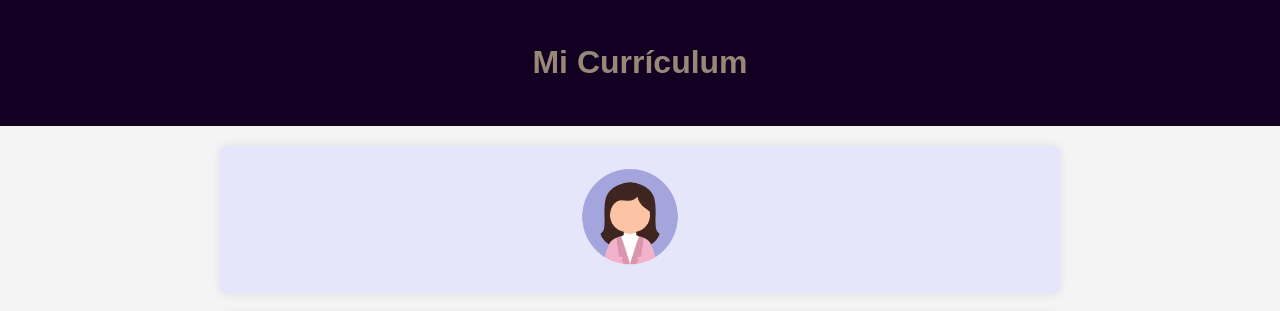
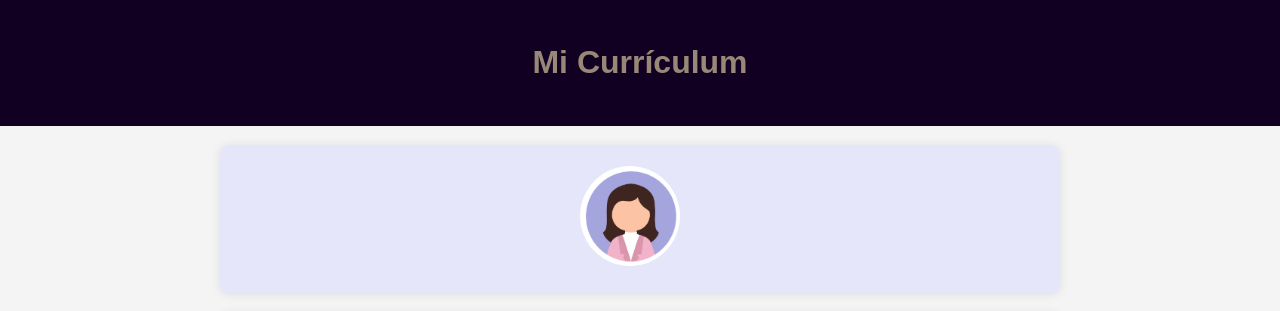
Before and after one commit to Eva-Hern4ndez/Eva-Hern4ndez.github.io, a plain HTML site: page index.html in a window 1280 px wide. Shown: the top 311 px of the page. Drawn offline with Linux system fonts and the light colour scheme.

Commit message:
CV actually

```diff
--- a/index.html
+++ b/index.html
@@ -74,7 +74,7 @@
 
     <section>
         <div style="text-align: center;">
-            <img class="profile-pic" src="/Eva-Hern4ndez.github.io/profile.female.webp" alt="Foto de perfil">
+            <img class="profile-pic" src="/Eva-Hern4ndez.github.io/phto.png" alt="Foto de perfil">
         </div>
     </section>
 
```
Also changed, not shown: phto.png (added), profile.female.webp (deleted).
